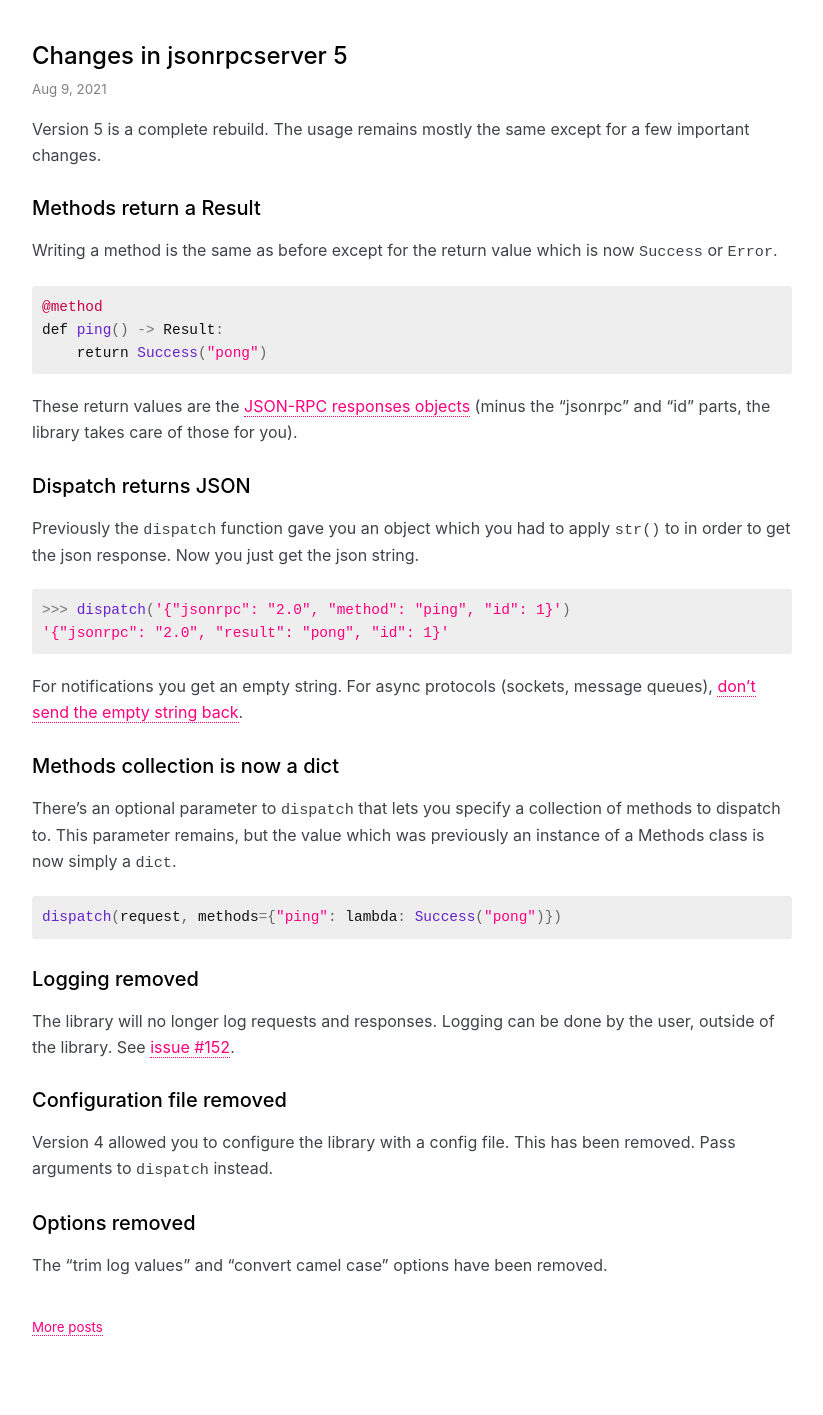
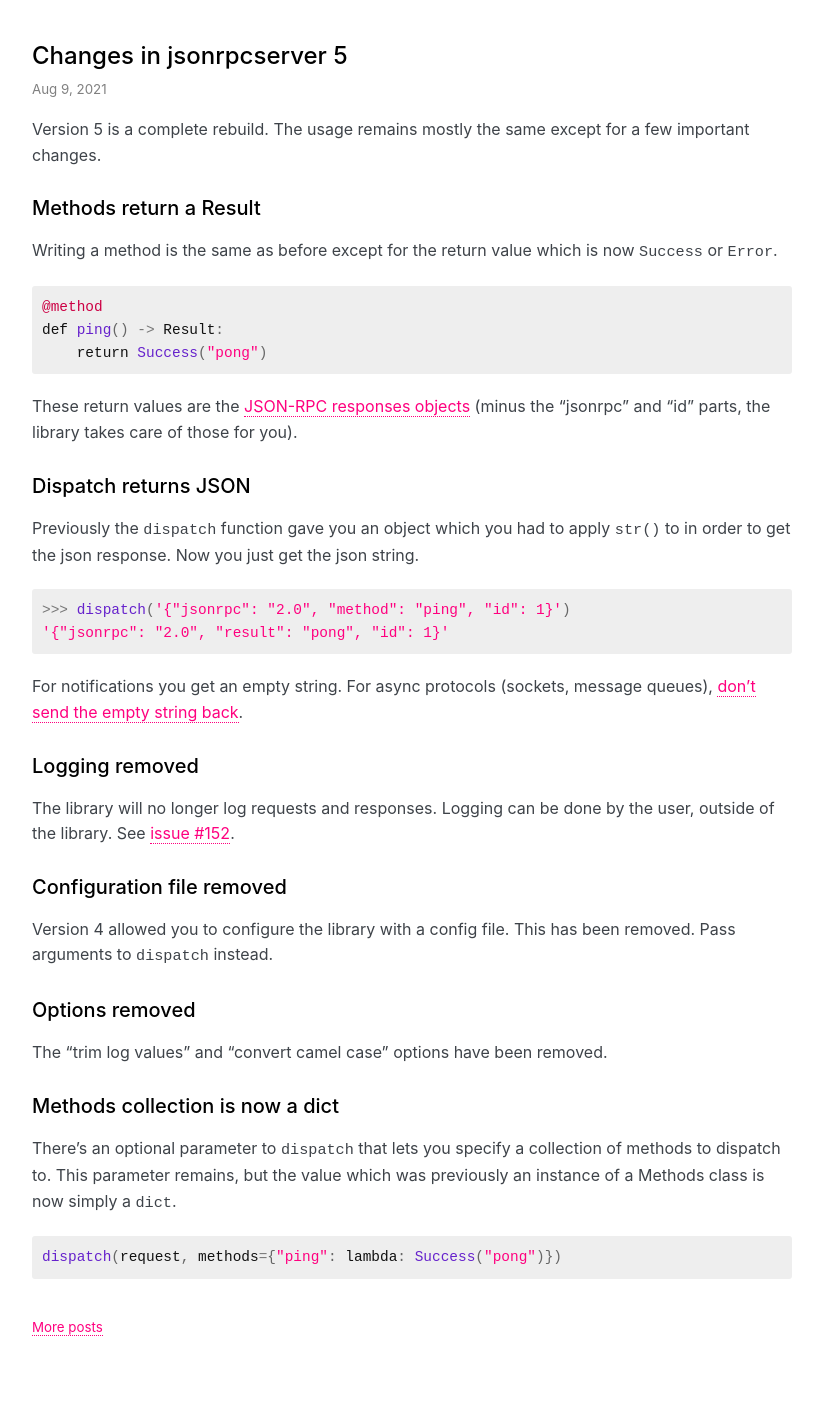
Before and after one commit to explodinglabs/explodinglabs.github.io, a Jekyll site: the page built from _posts/jsonrpc/2021-08-09-jsonrpcserver-5-changes.markdown, in a window 1280 px wide. Shown: the whole page, without its empty margins (228-1051 px from the left). Built offline with Jekyll 4.4.1, drawn with Linux system fonts in a browser that asks for light colours; some web fonts are replaced; some of the changed lines change nothing that is shown.

Commit message:
Rearrange jrs5 changes post

````diff
--- a/_posts/jsonrpc/2021-08-09-jsonrpcserver-5-changes.markdown
+++ b/_posts/jsonrpc/2021-08-09-jsonrpcserver-5-changes.markdown
@@ -34,16 +34,6 @@ For notifications you get an empty string. For async protocols (sockets,
 message queues), [don't send the empty string
 back](https://www.jsonrpcserver.com/en/latest/async.html#notifications).
 
-## Methods collection is now a dict
-
-There's an optional parameter to `dispatch` that lets you
-specify a collection of methods to dispatch to. This parameter remains, but the value
-which was previously an instance of a Methods class is now simply a `dict`.
-
-```python
-dispatch(request, methods={"ping": lambda: Success("pong")})
-```
-
 ## Logging removed
 
 The library will no longer log requests and responses. Logging can be done by the
@@ -57,3 +47,13 @@ been removed. Pass arguments to `dispatch` instead.
 ## Options removed
 
 The "trim log values" and "convert camel case" options have been removed.
+
+## Methods collection is now a dict
+
+There's an optional parameter to `dispatch` that lets you
+specify a collection of methods to dispatch to. This parameter remains, but the value
+which was previously an instance of a Methods class is now simply a `dict`.
+
+```python
+dispatch(request, methods={"ping": lambda: Success("pong")})
+```
````
